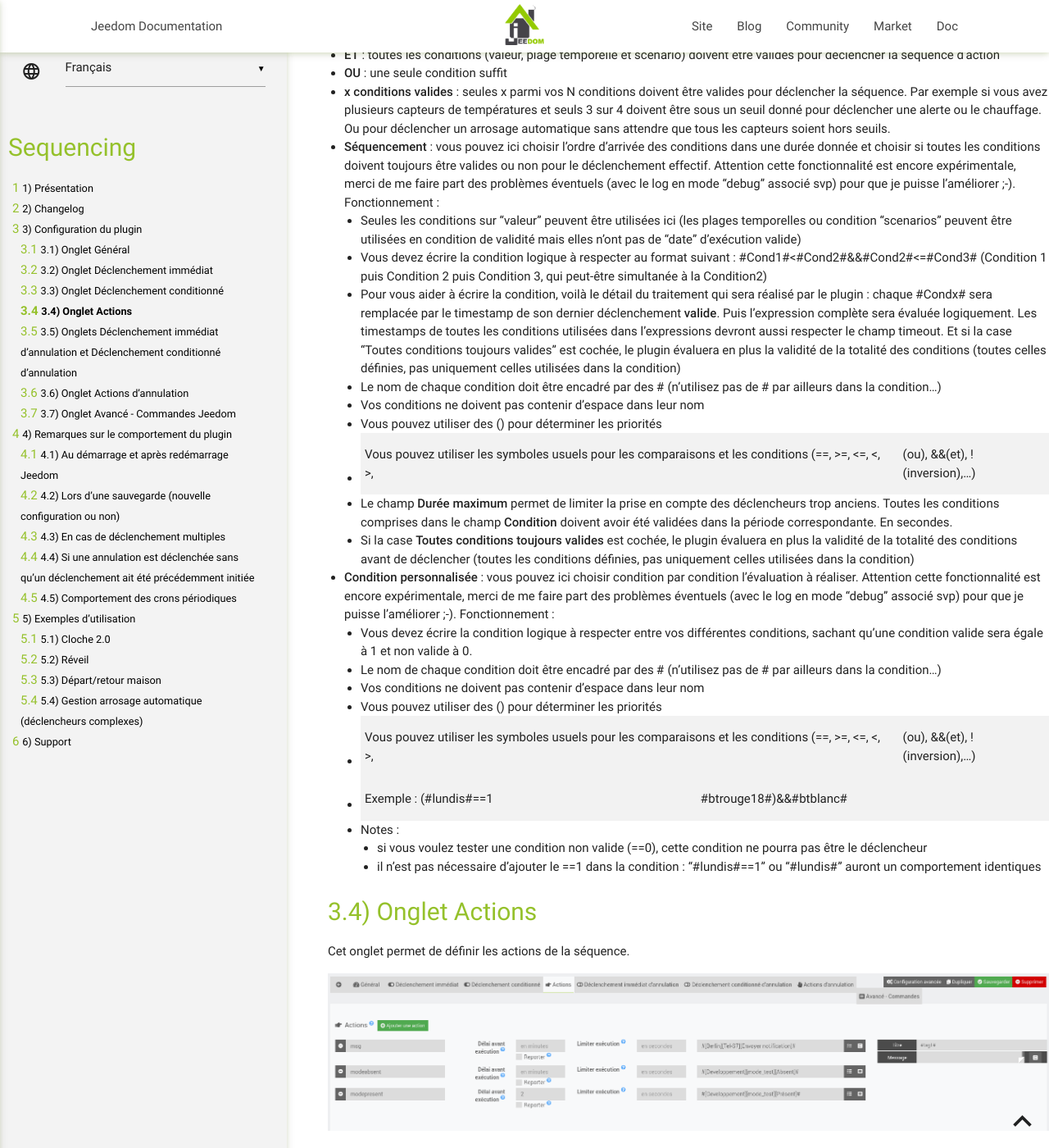
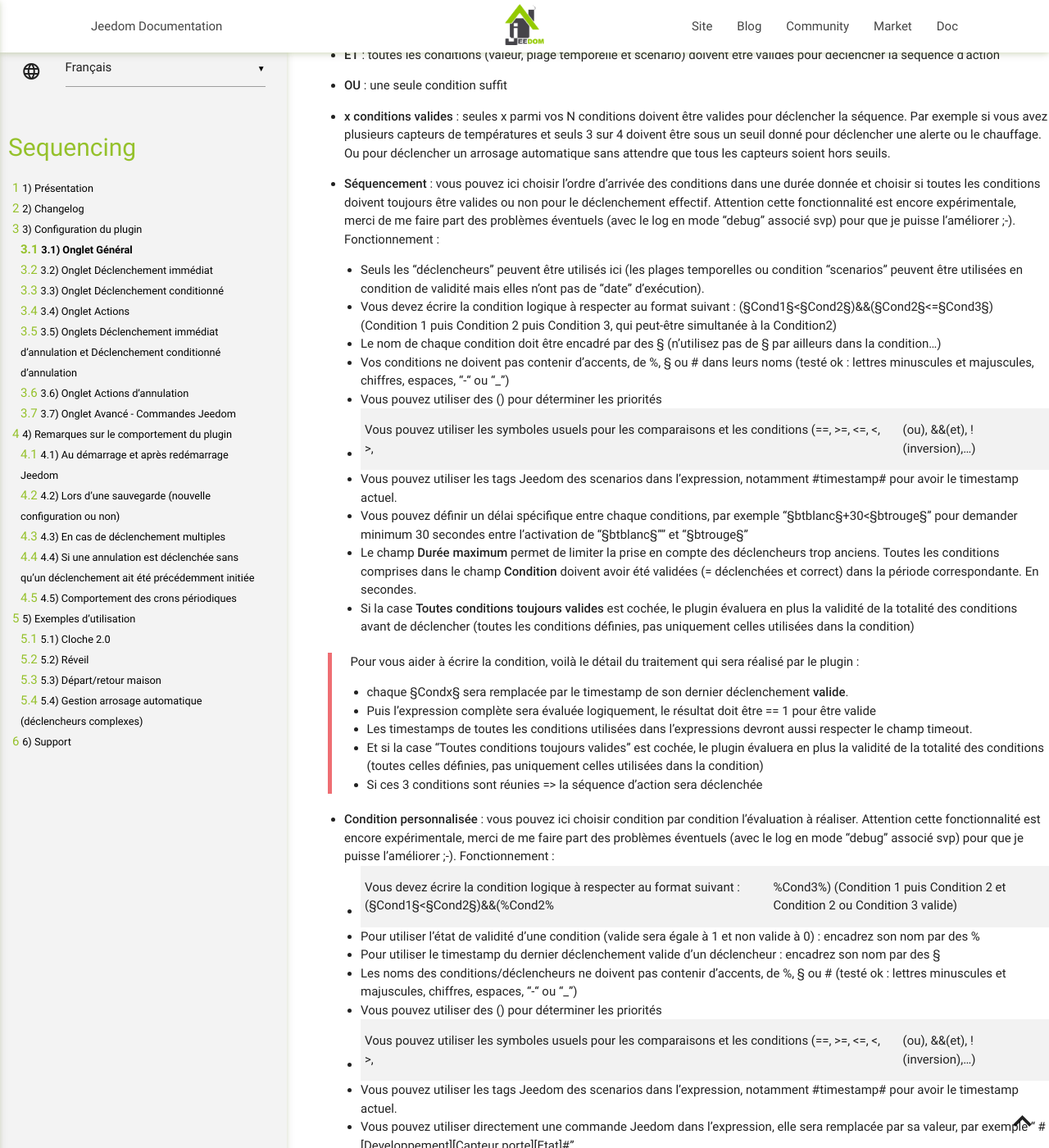
Before and after one commit to AgP42/sequencing, a Jekyll site: the page built from docs/fr_FR/index.md, in a window 1280 px wide and 1400 px high, scrolled down 7688 px. Shown: the whole window at 82% size. Built offline with Jekyll 4.4.1, drawn with Linux system fonts in a browser that asks for light colours; our own code applies the rules of GitHub Pages for plain Markdown files; some of the changed text lies outside the part shown.

Commit message:
update evaluation perso

```diff
--- a/desktop/js/sequencing.js
+++ b/desktop/js/sequencing.js
@@ -95,7 +95,6 @@
 $('.addCondScenario').off('click').on('click', function () {
   addCondScenario({}, $(this).attr('data-type'));
 });
-
 
 var _labels; // variable pour memoriser les labels "action", la variable est remplie à la sauvegarde dans printEqLogic
 // ajoute chaque ligne d'action ou action_cancel
--- a/docs/fr_FR/index.md
+++ b/docs/fr_FR/index.md
@@ -9,7 +9,7 @@
 * Conditions sur valeur (binaires, numériques ou chaîne de caractères) et/ou selon répétition dans une durée donnée
 * Conditions selon plage temporelle (avec répétition possible chaque jour de la semaine, chaque semaine, mois, année)
 * Conditions du type "scénario" permettant d'utiliser toutes les fonctions de calculs des champs **Si** des scénarios Jeedom (conditions sur les variables, calculs de dates sur des commandes, etc.)
-* Ces différentes conditions peuvent être évaluées en OU, en ET, en logique floue (x conditions sur N), selon l'ordre d’occurrence ou selon une condition personnalisée.
+* Ces différentes conditions peuvent être évaluées en OU, en ET, en logique floue (x conditions sur N), selon l'ordre d’occurrence ou selon une condition personnalisée mixant ces différentes conditions.
 
 Les principales fonctionnalités sont les suivantes :
 * Gestion illimitée d'actions séquentielles (immédiates ou retardées)
@@ -222,30 +222,52 @@
 
 Choisir ici les conditions que vous voulez appliquer entre ces différents éléments :
 * **ET** : toutes les conditions (valeur, plage temporelle et scenario) doivent être valides pour déclencher la séquence d'action
+
 * **OU** : une seule condition suffit
+
 * **x conditions valides** : seules x parmi vos N conditions doivent être valides pour déclencher la séquence. Par exemple si vous avez plusieurs capteurs de températures et seuls 3 sur 4 doivent être sous un seuil donné pour déclencher une alerte ou le chauffage. Ou pour déclencher un arrosage automatique sans attendre que tous les capteurs soient hors seuils.
+
 * **Séquencement** : vous pouvez ici choisir l'ordre d'arrivée des conditions dans une durée donnée et choisir si toutes les conditions doivent toujours être valides ou non pour le déclenchement effectif. Attention cette fonctionnalité est encore expérimentale, merci de me faire part des problèmes éventuels (avec le log en mode "debug" associé svp) pour que je puisse l'améliorer ;-).
 Fonctionnement :
-  * Seules les conditions sur "valeur" peuvent être utilisées ici (les plages temporelles ou condition "scenarios" peuvent être utilisées en condition de validité mais elles n'ont pas de "date" d'exécution valide)
-  * Vous devez écrire la condition logique à respecter au format suivant : #Cond1#<#Cond2#&&#Cond2#<=#Cond3# (Condition 1 puis Condition 2 puis Condition 3, qui peut-être simultanée à la Condition2)
-  * Pour vous aider à écrire la condition, voilà le détail du traitement qui sera réalisé par le plugin : chaque #Condx# sera remplacée par le timestamp de son dernier déclenchement **valide**. Puis l'expression complète sera évaluée logiquement. Les timestamps de toutes les conditions utilisées dans l'expressions devront aussi respecter le champ timeout. Et si la case "Toutes conditions toujours valides" est cochée, le plugin évaluera en plus la validité de la totalité des conditions (toutes celles définies, pas uniquement celles utilisées dans la condition)
-  * Le nom de chaque condition doit être encadré par des # (n'utilisez pas de # par ailleurs dans la condition...)
-  * Vos conditions ne doivent pas contenir d'espace dans leur nom
+  * Seuls les "déclencheurs" peuvent être utilisés ici (les plages temporelles ou condition "scenarios" peuvent être utilisées en condition de validité mais elles n'ont pas de "date" d'exécution).
+  * Vous devez écrire la condition logique à respecter au format suivant : (§Cond1§<§Cond2§)&&(§Cond2§<=§Cond3§) (Condition 1 puis Condition 2 puis Condition 3, qui peut-être simultanée à la Condition2)
+  * Le nom de chaque condition doit être encadré par des § (n'utilisez pas de § par ailleurs dans la condition...)
+  * Vos conditions ne doivent pas contenir d'accents, de %, § ou # dans leurs noms (testé ok : lettres minuscules et majuscules, chiffres, espaces, "-" ou "_")
   * Vous pouvez utiliser des () pour déterminer les priorités
   * Vous pouvez utiliser les symboles usuels pour les comparaisons et les conditions (==, >=, <=, <, >, ||(ou), &&(et), !(inversion),...)
-  * Le champ **Durée maximum** permet de limiter la prise en compte des déclencheurs trop anciens. Toutes les conditions comprises dans le champ **Condition** doivent avoir été validées dans la période correspondante. En secondes.
+  * Vous pouvez utiliser les tags Jeedom des scenarios dans l'expression, notamment #timestamp# pour avoir le timestamp actuel.
+  * Vous pouvez définir un délai spécifique entre chaque conditions, par exemple "§btblanc§+30<§btrouge§" pour demander minimum 30 secondes entre l'activation de "§btblanc§"" et "§btrouge§"
+  * Le champ **Durée maximum** permet de limiter la prise en compte des déclencheurs trop anciens. Toutes les conditions comprises dans le champ **Condition** doivent avoir été validées (= déclenchées et correct) dans la période correspondante. En secondes.
   * Si la case **Toutes conditions toujours valides** est cochée, le plugin évaluera en plus la validité de la totalité des conditions avant de déclencher (toutes les conditions définies, pas uniquement celles utilisées dans la condition)
+
+> Pour vous aider à écrire la condition, voilà le détail du traitement qui sera réalisé par le plugin :
+>    * chaque §Condx§ sera remplacée par le timestamp de son dernier déclenchement **valide**.
+>    * Puis l'expression complète sera évaluée logiquement, le résultat doit être == 1 pour être valide
+>    * Les timestamps de toutes les conditions utilisées dans l'expressions devront aussi respecter le champ timeout.
+>    * Et si la case "Toutes conditions toujours valides" est cochée, le plugin évaluera en plus la validité de la totalité des conditions (toutes celles définies, pas uniquement celles utilisées dans la condition)
+>    * Si ces 3 conditions sont réunies => la séquence d'action sera déclenchée
+
 * **Condition personnalisée** : vous pouvez ici choisir condition par condition l'évaluation à réaliser. Attention cette fonctionnalité est encore expérimentale, merci de me faire part des problèmes éventuels (avec le log en mode "debug" associé svp) pour que je puisse l'améliorer ;-).
 Fonctionnement :
-  * Vous devez écrire la condition logique à respecter entre vos différentes conditions, sachant qu'une condition valide sera égale à 1 et non valide à 0.
-  * Le nom de chaque condition doit être encadré par des # (n'utilisez pas de # par ailleurs dans la condition...)
-  * Vos conditions ne doivent pas contenir d'espace dans leur nom
+  * Vous devez écrire la condition logique à respecter au format suivant : (§Cond1§<§Cond2§)&&(%Cond2%||%Cond3%) (Condition 1 puis Condition 2 et Condition 2 ou Condition 3 valide)
+  * Pour utiliser l'état de validité d'une condition (valide sera égale à 1 et non valide à 0) : encadrez son nom par des %
+  * Pour utiliser le timestamp du dernier déclenchement valide d'un déclencheur : encadrez son nom par des §
+  * Les noms des conditions/déclencheurs ne doivent pas contenir d'accents, de %, § ou # (testé ok : lettres minuscules et majuscules, chiffres, espaces, "-" ou "_")
   * Vous pouvez utiliser des () pour déterminer les priorités
   * Vous pouvez utiliser les symboles usuels pour les comparaisons et les conditions (==, >=, <=, <, >, ||(ou), &&(et), !(inversion),...)
-  * Exemple : (#lundis#==1||#btrouge18#)&&#btblanc#
-  * Notes :
-    * si vous voulez tester une condition non valide (==0), cette condition ne pourra pas être le déclencheur
-    * il n'est pas nécessaire d'ajouter le ==1 dans la condition : "#lundis#==1" ou "#lundis#" auront un comportement identiques
+  * Vous pouvez utiliser les tags Jeedom des scenarios dans l'expression, notamment #timestamp# pour avoir le timestamp actuel.
+  * Vous pouvez utiliser directement une commande Jeedom dans l'expression, elle sera remplacée par sa valeur, par exemple " #[Developpement][Capteur porte][Etat]#"
+  * Vous pouvez utiliser directement toutes les opérations des scenarios Jeedom (time_op(), ...)
+  * Vous pouvez définir un délai spécifique entre chaque conditions, par exemple "§btblanc§+30<§btrouge§" pour demander minimum 30 secondes entre l'activation de "§btblanc§"" et "§btrouge§"
+  * Vous pouvez évaluer "x sur N conditions valides" en utilisant la syntaxe suivante : "%Cond1%+%Cond2%+%Cond3%+%Cond4%+%Cond5%>=3" (sur les 5 conditions données, au moins 3 doivent être valides)
+  * Il n'est pas nécessaire d'ajouter le ==1 dans la condition : "#lundis#==1" ou "#lundis#" auront un comportement identiques
+  * Si vous voulez tester une condition non valide (==0), cette condition ne pourra pas être le déclencheur
+
+> Pour vous aider à écrire la condition, voilà le détail du traitement qui sera réalisé par le plugin :
+>    * chaque §Condx§ sera remplacée par le timestamp de son dernier déclenchement **valide**.
+>    * chaque %Condx% sera remplacée par sa validité (0 ou 1)
+>    * chaque #xxx# sera remplacé par sa valeur Jeedom (commande, variables, tags, ...)
+>    * Puis l'expression complète sera évaluée logiquement, le résultat doit être == 1 pour déclencher la séquence d'action
 
 Onglet **Actions**
 ---
```
Also changed, not shown: docs/fr_FR/changelog.md (+8 -1 lines), 2 other files.
